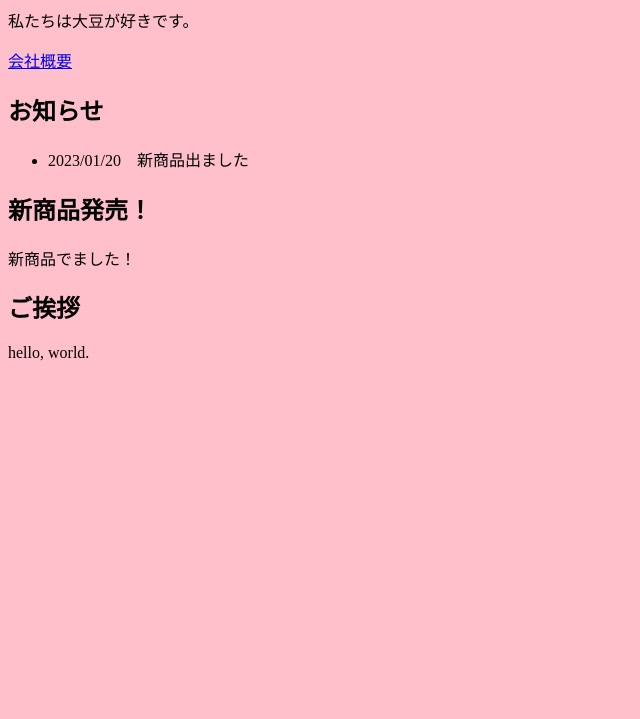
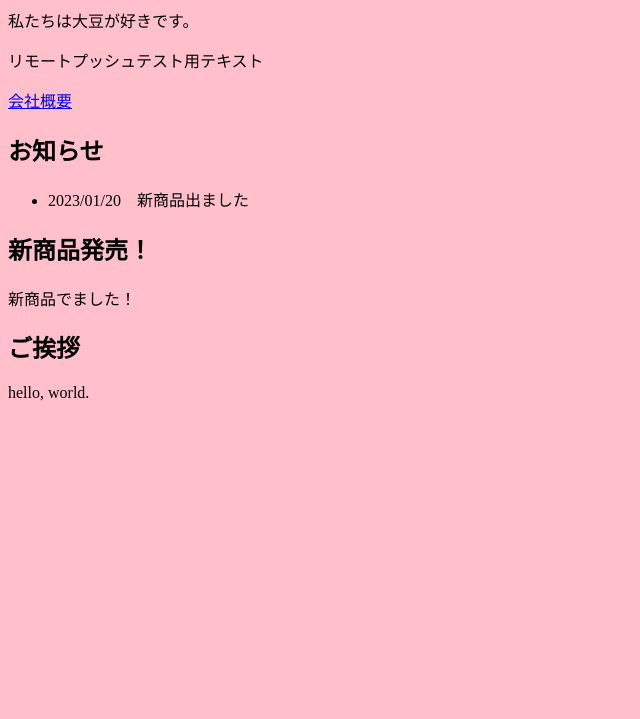
Before and after one commit to madaraproject/client_web, a plain HTML site: page index.html in a window 1280 px wide. Shown: the part 81-800 px from the top of the page, without its empty margins (0-640 px from the left). Drawn offline with Linux system fonts and the light colour scheme.

Commit message:
トップページにリモートプッシュ確認用テキストを追加

```diff
--- a/index.html
+++ b/index.html
@@ -10,6 +10,7 @@
 <body>
     <h1>株式会社大豆コーポレーション</h1>
     <p>私たちは大豆が好きです。</p>
+    <p>リモートプッシュテスト用テキスト</p>
     <a href="about.html">会社概要</a>
 
     <section>
```
